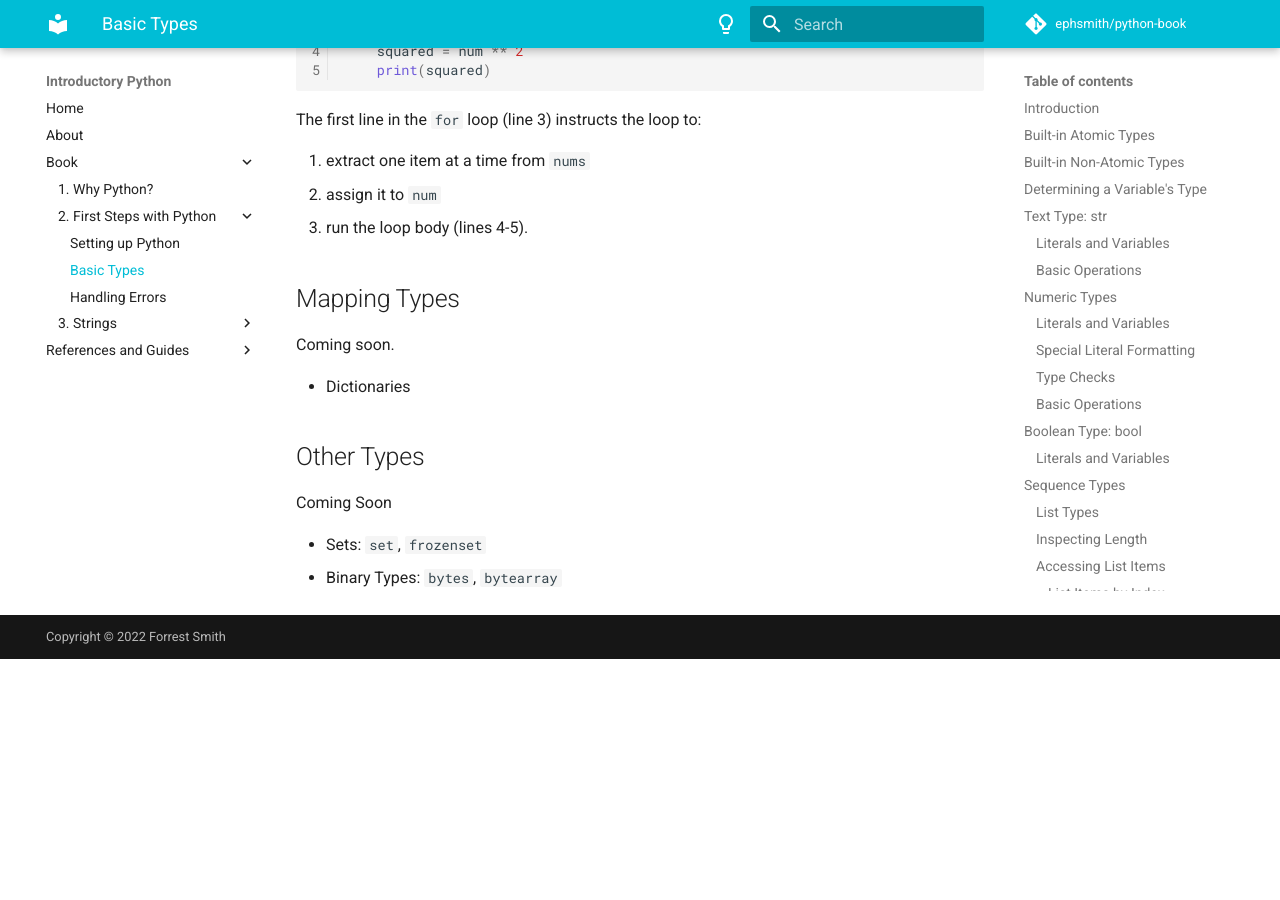
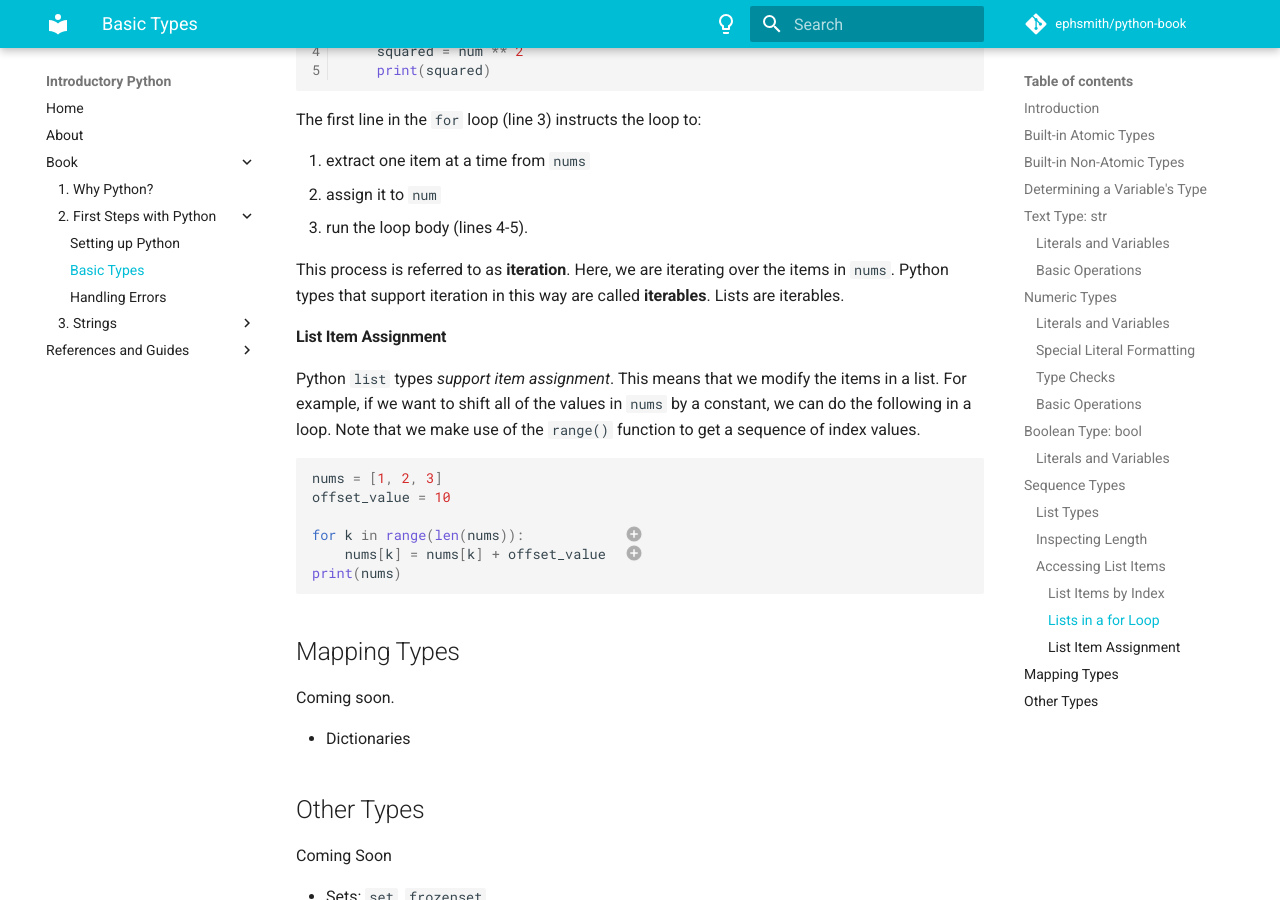
Before and after one commit to ephsmith/python-book, an MkDocs documentation site: the page built from docs/02/02-basic-types.md, in a window 1280 px wide and 900 px high, scrolled down 7468 px. Built offline with MkDocs 1.6.1 and Material for MkDocs 9.7.7, drawn with Linux system fonts in a browser that asks for light colours; comment, search, counter and statistics services are not loaded; before the commit the page ends 8127 px from its top, so only the background shows below that.

Commit message:
Basic Types: Sequence section added.  List section loop completed, item assignment started.

````diff
--- a/docs/02/02-basic-types.md
+++ b/docs/02/02-basic-types.md
@@ -338,7 +338,29 @@ The first line in the `for` loop (line 3) instructs the loop to:
 2. assign it to `num`
 3. run the loop body (lines 4-5).
 
+This process is referred to as **iteration**.  Here, we are iterating over the items
+in `nums`. Python types that support iteration in this way are called **iterables**.
+Lists are iterables.
 
+#### List Item Assignment
+Python `list` types *support item assignment*. This means that we modify the items in a
+list. For example, if we want to shift all of the values in `nums` by a constant, we
+can do the following in a loop.  Note that we make use of the `range()` function to
+get a sequence of index values.
+
+```py
+nums = [1, 2, 3]
+offset_value = 10
+
+for k in range(len(nums)):            # (1)!
+    nums[k] = nums[k] + offset_value  # (2)!
+print(nums)
+```
+
+1. `range(len(nums))` is the same as `range(3)`.  This will provide the sequence 0, 1,
+   2 which is used in the loop to access the items by index.
+2. Here, one item is accessed by index per loop run. The `offset_value` is added to
+   each and then assigned back to the list item.  This is *item assignment*.
 
 ## Mapping Types
 Coming soon.
````
